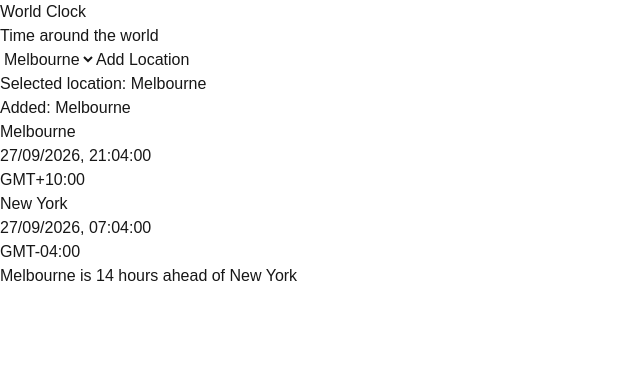
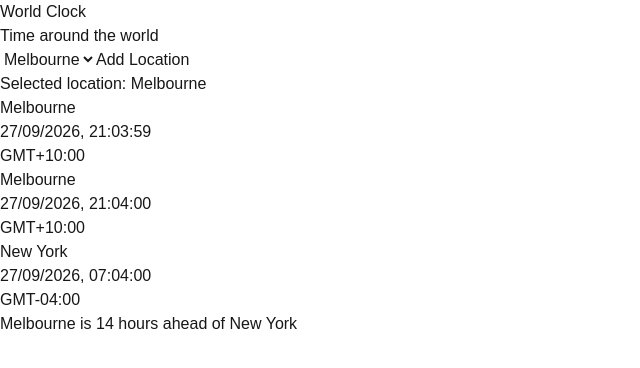
Before and after one commit to timeutility/timeflow-ai, a Next.js app: page /world-clock in a window 1280 px wide. Both pictures are taken after a click on the button "Add Location". Shown: the top 368 px of the page, without its empty margins (0-640 px from the left). Built offline with nearby package versions, Linux system fonts and the light colour scheme.

Commit message:
Render added World Clock locations

```diff
--- a/src/app/world-clock/WorldClockExperience.tsx
+++ b/src/app/world-clock/WorldClockExperience.tsx
@@ -2,7 +2,8 @@
 
 import { useState } from "react";
 import { melbourne, newYork } from "@/data/locations";
-
+import { supportedTimezones } from "@/data/timezones";
+import LiveClock from "./LiveClock";
 const supportedLocations = [melbourne, newYork];
 
 export default function WorldClockExperience() {
@@ -40,8 +41,24 @@ return (
     (supportedLocation) => supportedLocation.entity_id === locationId,
   );
 
-  return <p key={locationId}>Added: {location?.canonical_name}</p>;
-})}
+  const timezone = supportedTimezones.find(
+  (supportedTimezone) =>
+    supportedTimezone.entity_id === location?.timezone_entity_id,
+);
+
+  if (!location || !timezone) {
+  return null;
+}
+return (
+  <div key={locationId}>
+    <h2>{location.canonical_name}</h2>
+    <LiveClock
+      entityId={location.entity_id}
+      ianaIdentifier={timezone.iana_identifier}
+    />
   </div>
 );
+})}
+</div>
+);
 }
--- a/src/data/timezones.ts
+++ b/src/data/timezones.ts
@@ -15,3 +15,8 @@ export const americaNewYorkTimezone = {
   aliases: [],
   status: "active",
 };
+
+export const supportedTimezones = [
+  australiaMelbourneTimezone,
+  americaNewYorkTimezone,
+];
```
